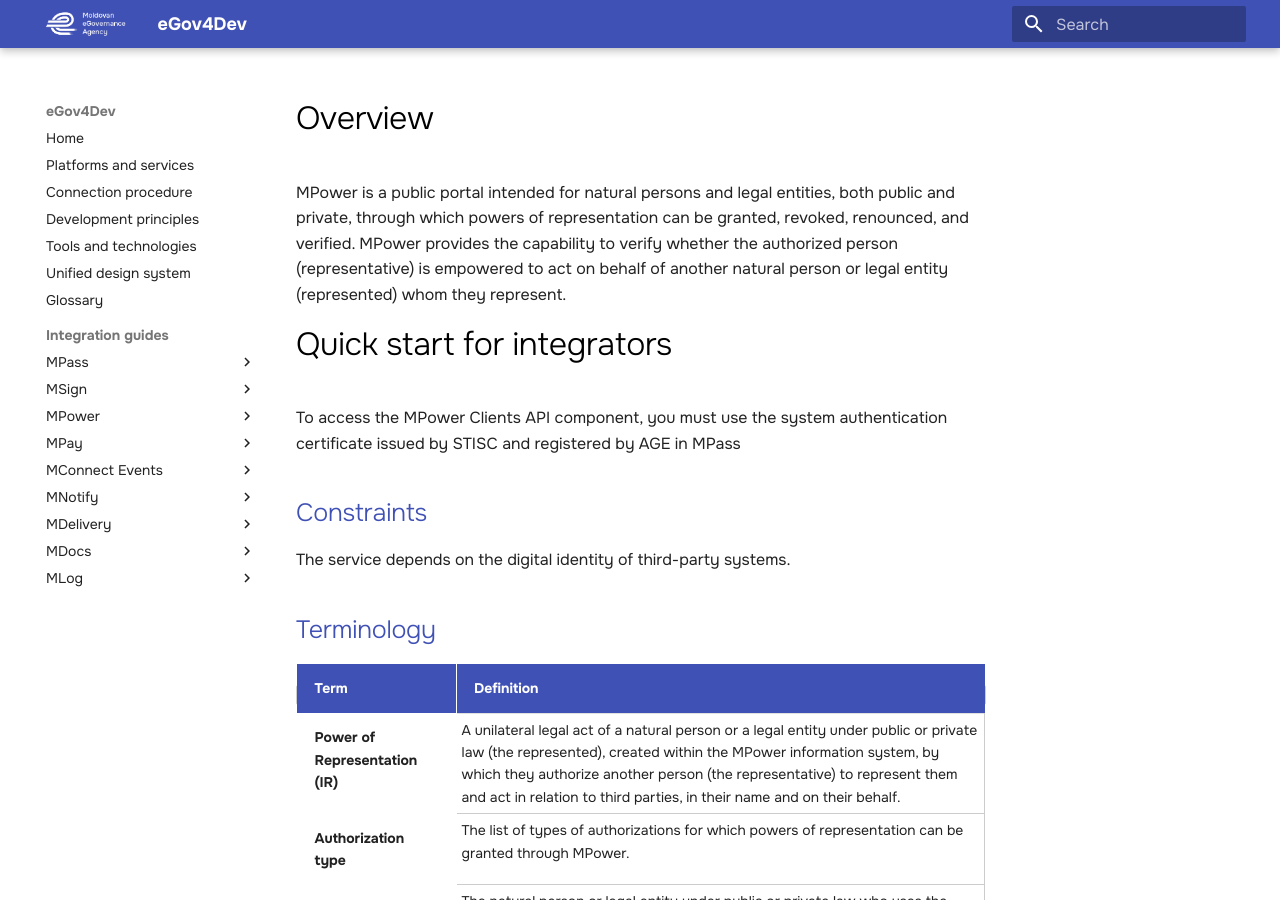
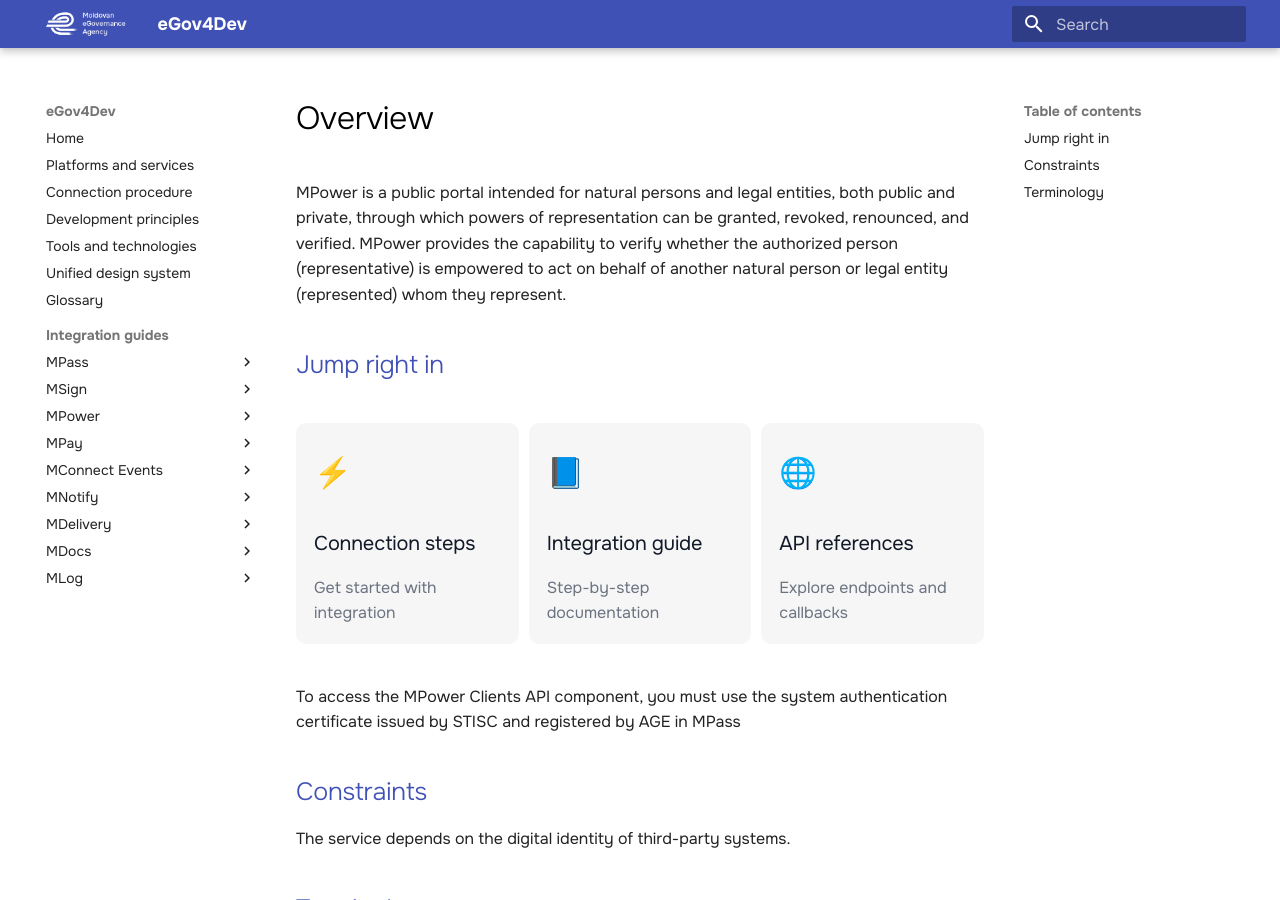
Before and after one commit to egov-moldova/egov4dev, an MkDocs documentation site: the page built from docs/guides/mpower/index.md, in a window 1280 px wide and 900 px high. Built offline with MkDocs 1.6.1 and Material for MkDocs 9.7.7, drawn with Linux system fonts in a browser that asks for light colours.

Commit message:
Enhance MPower documentation with quick start guide
Added quick start section with integration links and constraints.

```diff
--- a/docs/guides/mpower/index.md
+++ b/docs/guides/mpower/index.md
@@ -1,9 +1,27 @@
-# Overview
-
 MPower is a public portal intended for natural persons and legal entities, both public and private, through which powers of representation can be granted, revoked, renounced, and verified.
 MPower provides the capability to verify whether the authorized person (representative) is empowered to act on behalf of another natural person or legal entity (represented) whom they represent.
 
-# Quick start for integrators
+## Jump right in
+
+<div class="quick-links-wrapper">
+  <div class="quick-links-container">
+    <a href="process/" class="quick-link-card">
+      <div class="quick-link-icon">⚡</div>
+      <h3 class="quick-link-title">Connection steps</h3>
+      <p class="quick-link-description">Get started with integration</p>
+    </a>
+    <a href="integration-development/" class="quick-link-card">
+      <div class="quick-link-icon">📘</div>
+      <h3 class="quick-link-title">Integration guide</h3>
+      <p class="quick-link-description">Step-by-step documentation</p>
+    </a>
+    <a href="api-references/" class="quick-link-card">
+      <div class="quick-link-icon">🌐</div>
+      <h3 class="quick-link-title">API references</h3>
+      <p class="quick-link-description">Explore endpoints and callbacks</p>
+    </a>
+  </div>
+</div>
 
 To access the MPower Clients API component, you must use the system authentication certificate issued by STISC and registered by AGE in MPass
 
```
